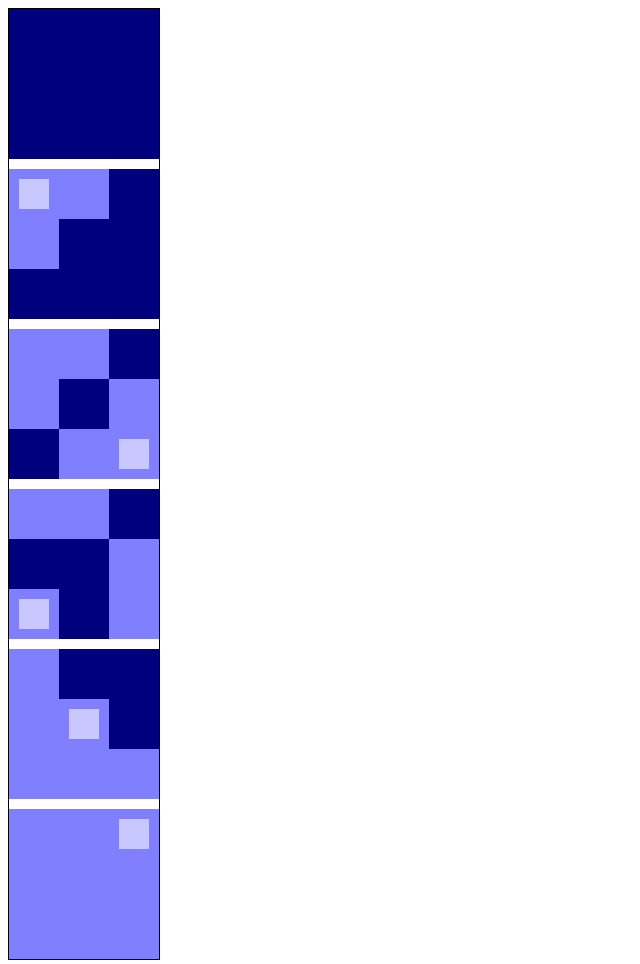
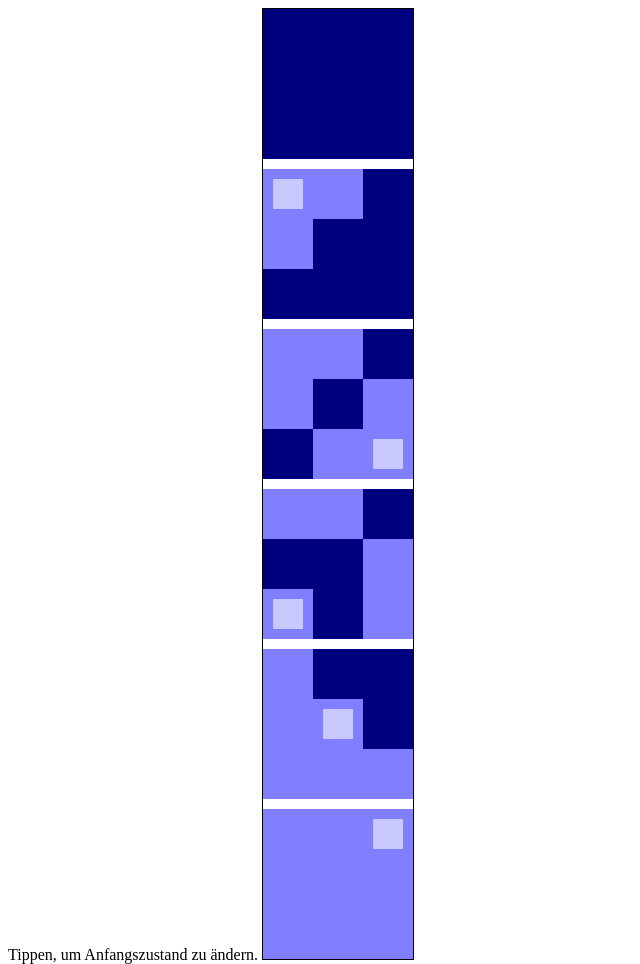
Before and after one commit to Kimundi/heroes-of-hammerwatch-puzzle-solver, a plain HTML site: page index.html in a window 1280 px wide. Shown: the whole page, without its empty margins (0-640 px from the left). Drawn offline with Linux system fonts and the light colour scheme.

Commit message:
add text

```diff
--- a/index.html
+++ b/index.html
@@ -3,7 +3,7 @@
 
 <head>
     <meta charset="utf-8" />
-    <title>Canvas tutorial</title>
+    <title>Heroes of Hammerwatch Puzzle Solver</title>
     <script type="text/javascript">
         puzzle = [
             0, 0, 0,
@@ -210,6 +210,7 @@
 </head>
 
 <body onload="loadme();">
+    Tippen, um Anfangszustand zu ändern.
     <canvas id="tutorial" width="150" height="1500"></canvas>
 </body>
 
```
